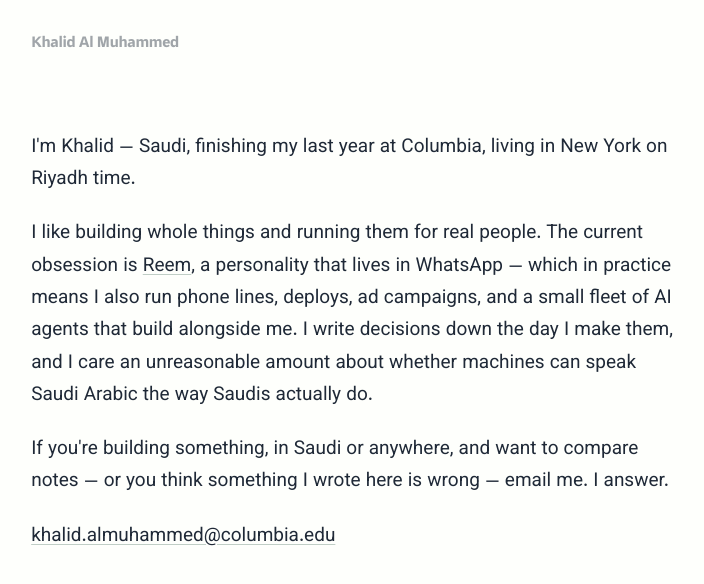
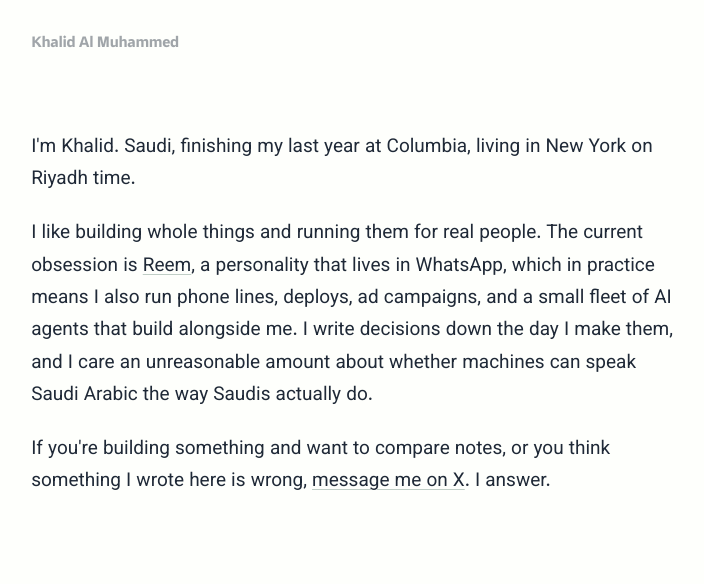
Before and after one commit to KhalidAlMuhammed/KhalidAlMuhammed.github.io, a Next.js app: page /about in a window 1280 px wide. Shown: the top 584 px of the page, without its empty margins (284-988 px from the left). Built offline with nearby package versions, Linux system fonts and the light colour scheme; no server answers.

Commit message:
About: drop em dashes, contact via X instead of email

```diff
--- a/app/about/page.tsx
+++ b/app/about/page.tsx
@@ -11,7 +11,7 @@ export default function About() {
     <section className="shell-narrow page">
       <div className="page__prose">
         <p>
-          I&apos;m Khalid — Saudi, finishing my last year at Columbia, living in New
+          I&apos;m Khalid. Saudi, finishing my last year at Columbia, living in New
           York on Riyadh time.
         </p>
         <p>
@@ -20,19 +20,19 @@ export default function About() {
           <a href="https://reem.chat" target="_blank" rel="noopener noreferrer">
             Reem
           </a>
-          , a personality that lives in WhatsApp — which in practice means I also run
+          , a personality that lives in WhatsApp, which in practice means I also run
           phone lines, deploys, ad campaigns, and a small fleet of AI agents that
           build alongside me. I write decisions down the day I make them, and I care
           an unreasonable amount about whether machines can speak Saudi Arabic the
           way Saudis actually do.
         </p>
         <p>
-          If you&apos;re building something, in Saudi or anywhere, and want to
-          compare notes — or you think something I wrote here is wrong — email me. I
-          answer.
-        </p>
-        <p>
-          <a href={`mailto:${SITE.email}`}>{SITE.email}</a>
+          If you&apos;re building something and want to compare notes, or you think
+          something I wrote here is wrong,{" "}
+          <a href={SITE.x} target="_blank" rel="noopener noreferrer">
+            message me on X
+          </a>
+          . I answer.
         </p>
       </div>
     </section>
```
